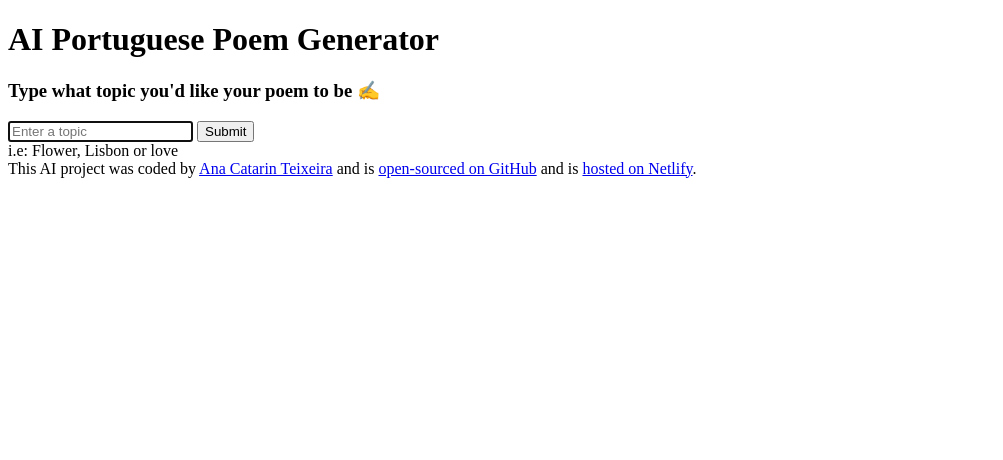
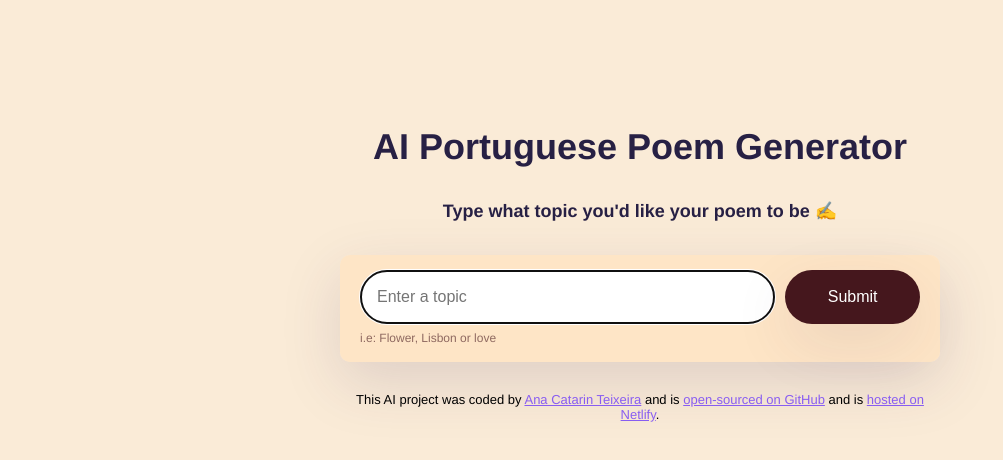
Before and after one commit to Anjinhos-7/AI-Poem-Generator, a plain HTML site: page index.html in a window 1280 px wide. Shown: the whole page, without its empty margins (0-1003 px from the left). Drawn offline with nearby package versions, Linux system fonts and the light colour scheme; a script that the page names is missing.

Commit message:
CSS update
Adding details, changing color scheme, making it look nicer and different from the teacher's one

```diff
--- a/index.html
+++ b/index.html
@@ -13,7 +13,7 @@
     <div class="container">
       <header>
         <h1>AI Portuguese Poem Generator</h1>
-        <h3>Type what topic you'd like your poem to be ✍️</h3>
+        <h4>Type what topic you'd like your poem to be ✍️</h4>
       </header>
 
       <main>
--- a/style.css
+++ b/style.css
@@ -0,0 +1,115 @@
+body {
+  background-color: antiquewhite;
+  font-family: Helvetica, Arial, sans-serif;
+}
+
+a {
+  color: #885df1;
+}
+
+.container {
+  margin: 120px auto;
+  max-width: 600px;
+}
+
+header {
+  margin-bottom: 30px;
+}
+
+h1 {
+  text-align: center;
+  font-weight: 800;
+  font-size: 36px;
+  line-height: 1.5;
+  color: #272044;
+}
+
+h4 {
+  text-align: center;
+  font-weight: 600;
+  font-size: 18px;
+  line-height: 1.5;
+  color: #272044;
+}
+
+.form-container {
+  background-color: rgba(255, 228, 196, 0.856);
+  margin-bottom: 30px;
+  border-radius: 10px;
+  box-shadow: 0px 20px 60px rgba(65, 50, 100, 0.15);
+  padding: 15px 20px;
+}
+
+form {
+  display: flex;
+}
+
+.hint {
+  line-height: 1.5;
+  margin-top: 5px;
+  opacity: 0.6;
+  font-size: 12px;
+  color: #45171d;
+}
+
+.instructions {
+  padding: 16px;
+  border: 1px solid rgba(39, 33, 66, 0.5);
+  width: 80%;
+  font-size: 16px;
+  border-radius: 50px;
+  line-height: 20px;
+  color: #272044;
+}
+
+.submit-button {
+  margin-left: 10px;
+  background: #45171d;
+  color: white;
+  border: none;
+  width: 150px;
+  font-size: 16px;
+  border-radius: 50px;
+  padding: 14px 24px;
+  box-shadow: 0px 20px 60px rgba(65, 50, 100, 0.1);
+}
+
+.poem {
+  font-size: 16px;
+  background-color: #fff;
+  padding: 20px;
+  line-height: 2;
+  border-left: 3px solid #45171d;
+  box-shadow: 0px 4px 30px 0px rgba(39, 33, 66, 0.03);
+}
+
+.hidden {
+  display: none;
+}
+
+.poem strong {
+  color: #45171d;
+}
+
+footer {
+  text-align: center;
+  font-size: 13px;
+  margin-top: 30px;
+}
+
+/*
+.generating {
+  animation: blink-animation 1s steps(5, start) infinite;
+}
+
+@keyframes blink-animation {
+  to {
+    visibility: hidden;
+  }
+}
+@-webkit-keyframes blink-animation {
+  to {
+    visibility: hidden;
+  }
+}
+*/
```
